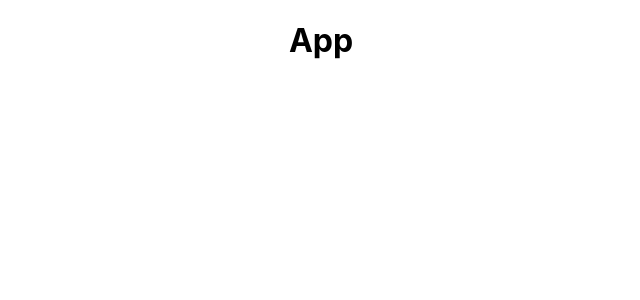
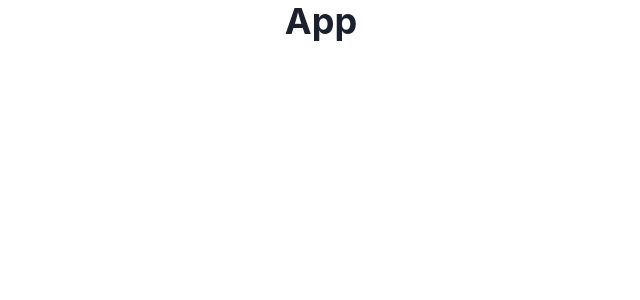
Before and after one commit to aniketpandey2912/Cult.fit-Clone, a React (Create React App) app in the folder my-app/: page / in a window 1280 px wide. Shown: the top 300 px of the page, without its empty margins (319-959 px from the left). Built offline with nearby package versions, Linux system fonts and the light colour scheme.

Commit message:
installed dependencies

```diff
--- a/my-app/src/App.js
+++ b/my-app/src/App.js
@@ -1,11 +1,11 @@
-import logo from "./logo.svg";
+import { Heading } from "@chakra-ui/react";
 import "./App.css";
 
 function App() {
   return (
-    <div className="App">
-      <h1>App</h1>
-    </div>
+    <>
+      <Heading textAlign="center">App</Heading>
+    </>
   );
 }
 
```
Also changed, not shown: my-app/package.json (+7 -0 lines), my-app/src/index.js (+9 -8 lines), 1 other file (tests, documents, lock files or other folders).
